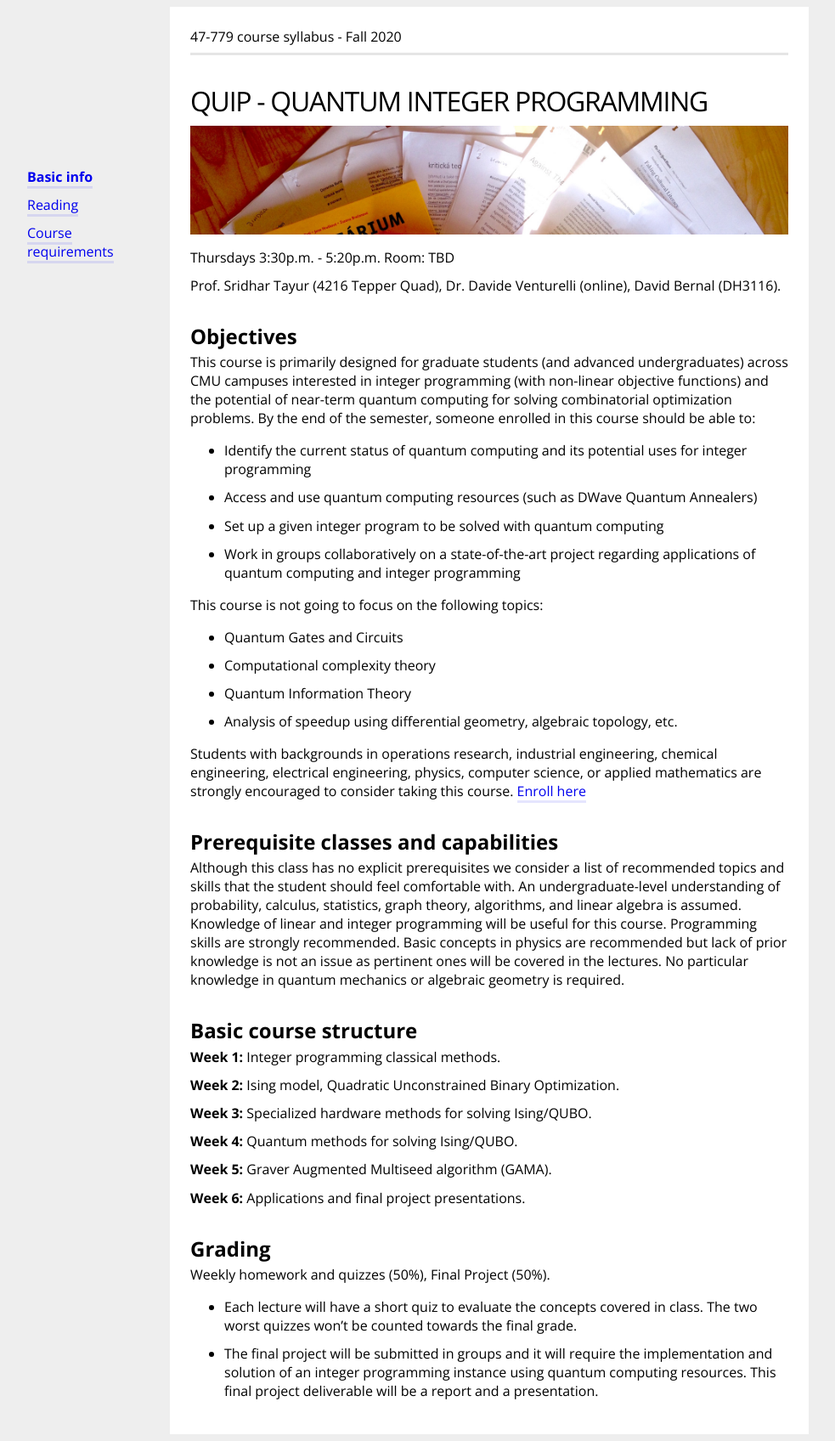
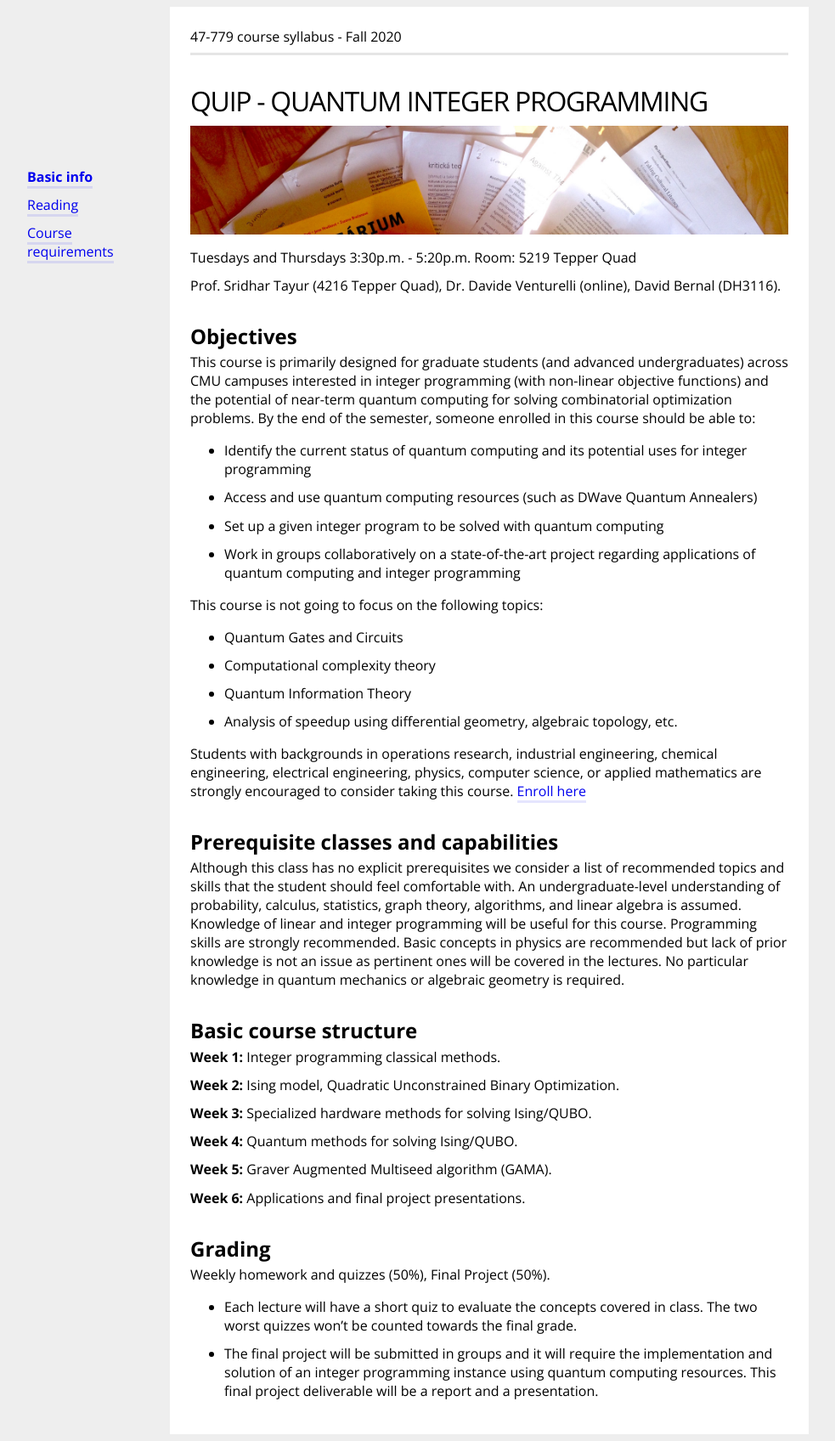
Before and after one commit to bernalde/QuIP, a Jekyll site: the page built from index.md, in a window 1280 px wide. Shown: the whole page at 85% size, without its empty margins (64-1047 px from the left). Built offline with Jekyll 4.4.1, drawn with Linux system fonts in a browser that asks for light colours.

Commit message:
Update index.md

```diff
--- a/index.md
+++ b/index.md
@@ -8,7 +8,7 @@ menuPosition: 1
 
 <img src="{{ site.baseurl }}/style/header.jpg" width="100%">
 
-Thursdays 3:30p.m. - 5:20p.m. Room: TBD
+Tuesdays and Thursdays 3:30p.m. - 5:20p.m. Room: 5219 Tepper Quad
 
 Prof. Sridhar Tayur (4216 Tepper Quad), Dr. Davide Venturelli (online), David Bernal (DH3116).
 
```
